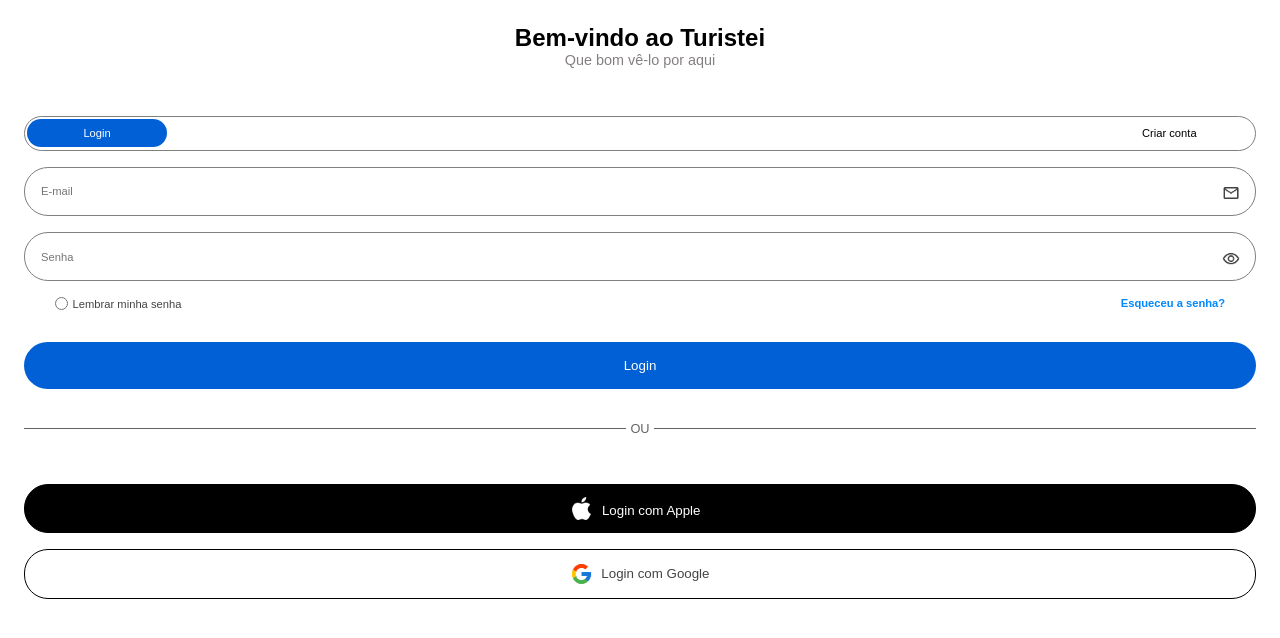
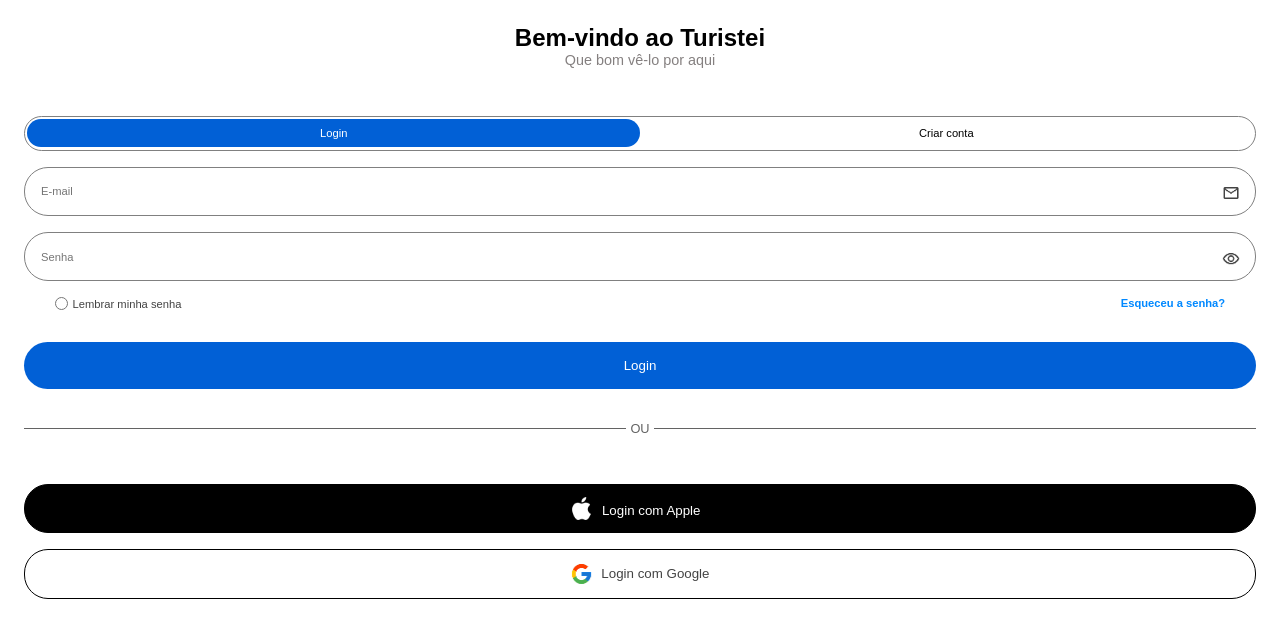
Before and after one commit to FabricioBasilio/pagina-login-turistei, a React (Vite) app: page / in a window 1280 px wide. Shown: the top 638 px of the page. Built offline with nearby package versions, Linux system fonts and the light colour scheme.

Commit message:
feat: adicao de z-index no botao de mostrar senha e ajuste no espaco dos botoes de opcoes de entrada

```diff
--- a/src/components/FormularioLogin/FormularioLogin.scss
+++ b/src/components/FormularioLogin/FormularioLogin.scss
@@ -38,12 +38,14 @@
     padding: 0.15rem;
 
     button {
-      padding: 0.5rem 3.5rem;
+      padding: 0.5rem 3rem;
+      width: 50%;
       border-radius: $radius_padrao;
       font-size: $font_size_padrao;
       border: none;
       background: none;
       cursor: pointer;
+      transition: background-color 0.1s linear, color 0.1s linear;
 
       &.--active {
         background-color: #0160d6;
@@ -93,6 +95,7 @@
         display: flex;
         justify-content: center;
         align-items: center;
+        z-index: 3;
 
         img {
           position: static;
```
